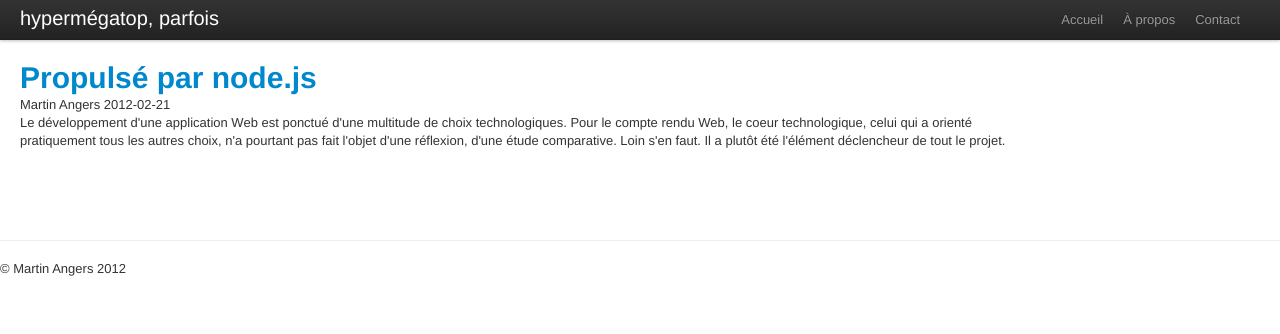
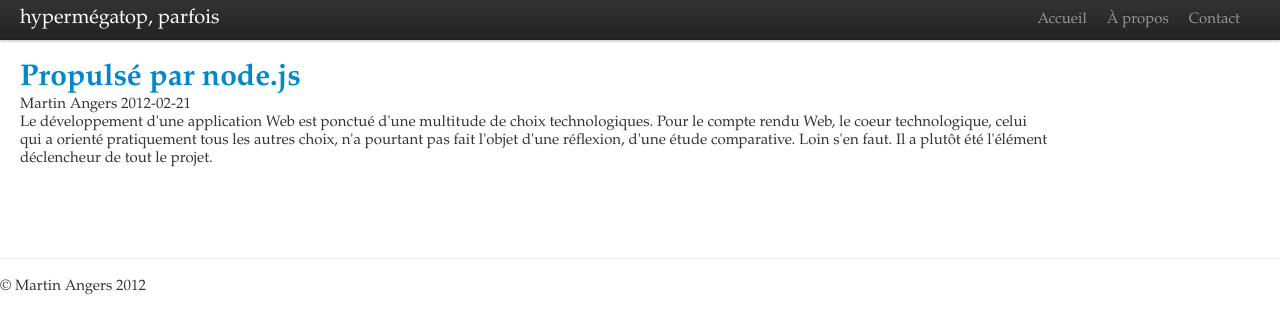
Before and after one commit to hypermegatop/hypermegatop.github.com, a Jekyll site: the page built from index.html, in a window 1280 px wide. Shown: the top 334 px of the page. Built offline with Jekyll 4.4.1, drawn with Linux system fonts in a browser that asks for light colours; nearby versions of some CDN libraries; the list of posts is cut into pages by our own code.

Commit message:
switched font to same as calepin

```diff
--- a/index.html
+++ b/index.html
@@ -9,7 +9,7 @@
 			<h1><a href="{{ post.url }}">{{ post.title }}</a></h1>
 			<div class="date">{{ post.author }} <span>{{ post.date | date:"%Y-%m-%d" }}</span></div>
 		</header>
-		<div class="content">{{ post.abstract }}</div>
+		<p class="content">{{ post.abstract }}</p>
 	</article>
 {% endfor %}
 <div class="pagination">
```
Also changed, not shown: css/bootstrap.min.css.
